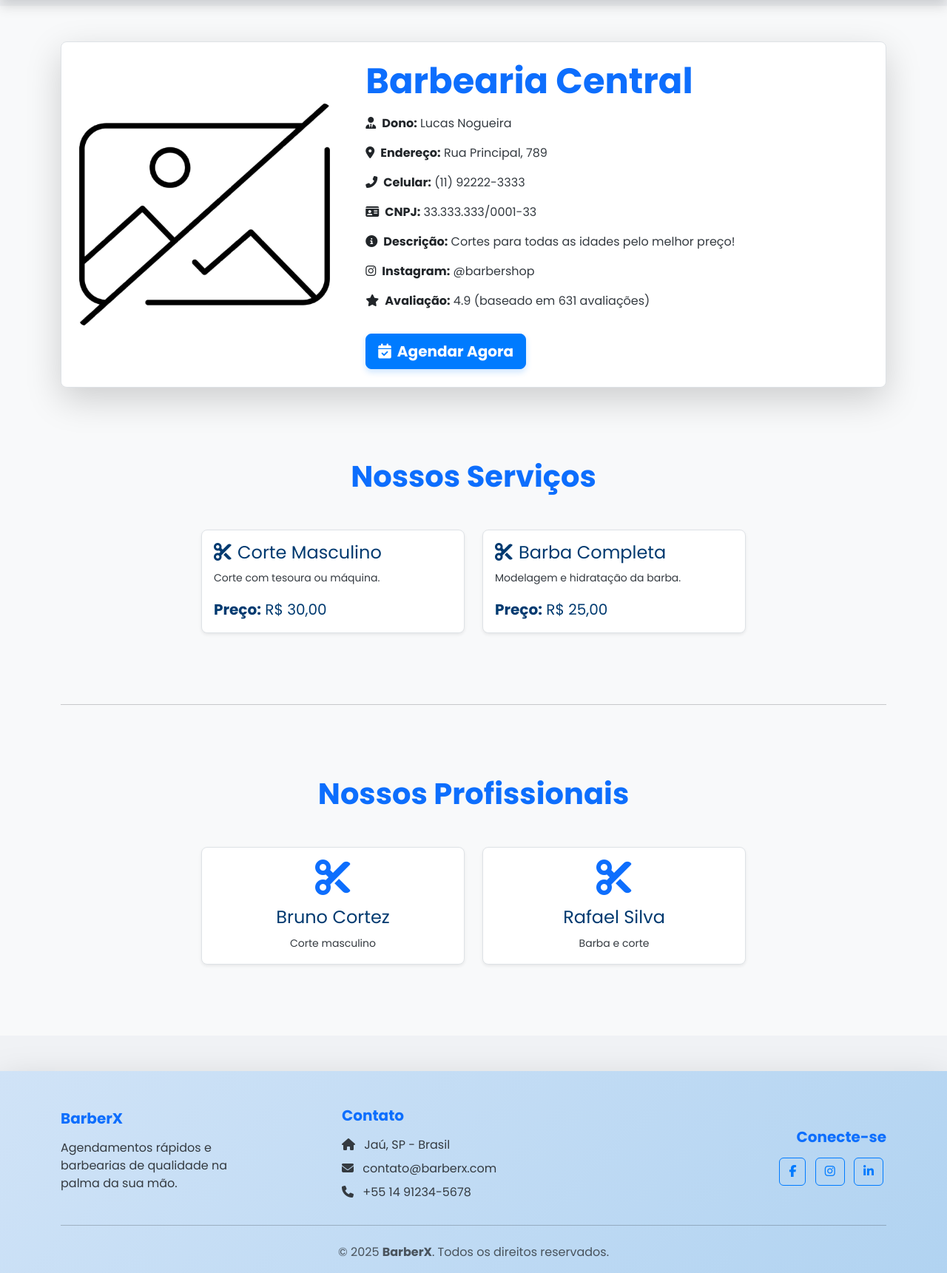
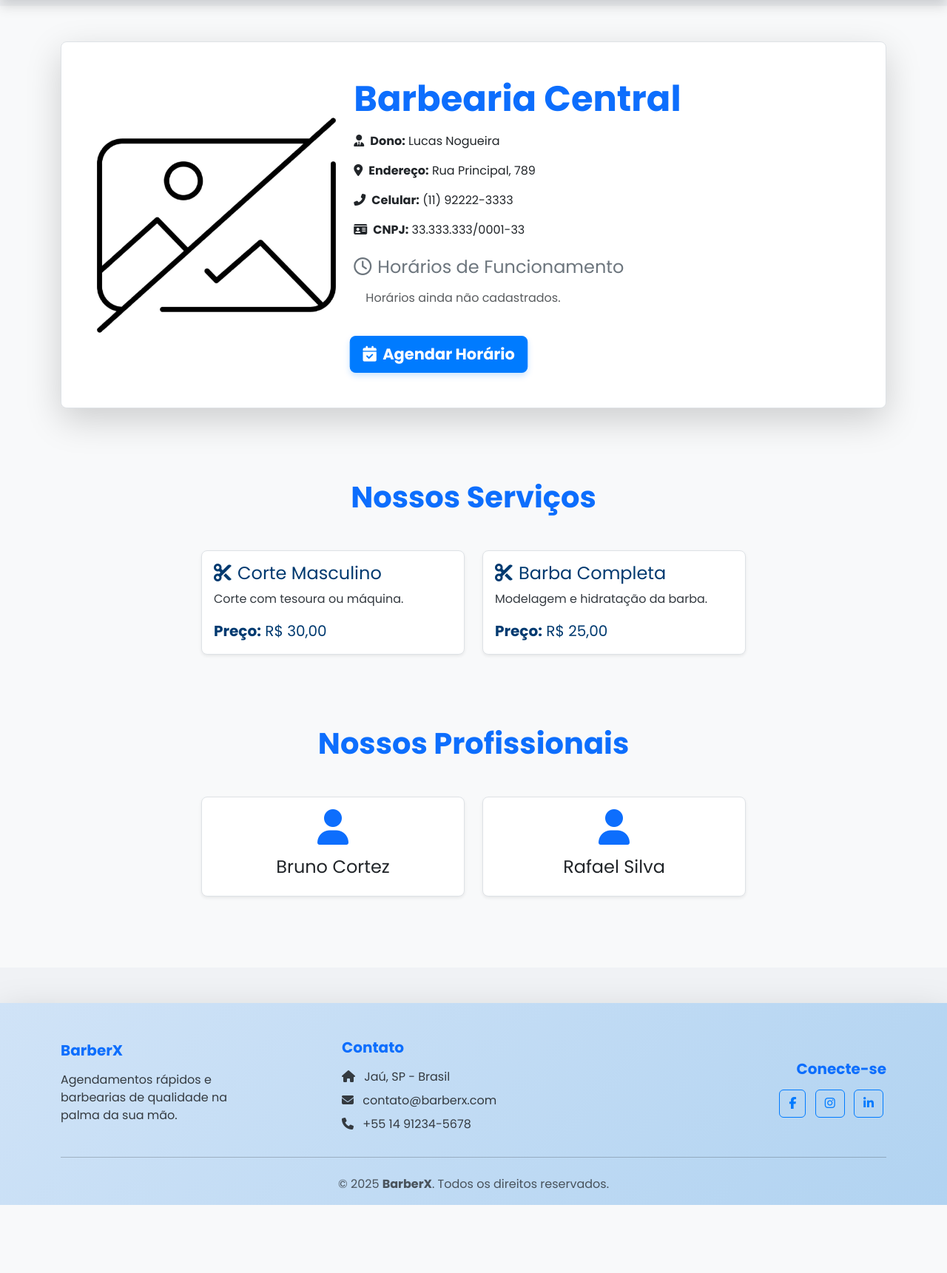
Before and after one commit to ortigozafe/barberx, a PHP site: page /barberx/barbearia?id=1 in a window 1280 px wide. Shown: the part 82-1803 px from the top of the page at 74% size. After the commit the page ends 1711 px from the top, so only its background shows below. Run offline with PHP 8.4, Linux system fonts and the light colour scheme; data comes from the database, SQL or seed files in the repository; both versions use the stored data as it was before the commit; data that the repository does not hold is empty; some libraries are stand-ins or nearby versions.

Commit message:
Removido especialidade

```diff
--- a/Controllers/barbeariaController.class.php
+++ b/Controllers/barbeariaController.class.php
@@ -31,14 +31,14 @@ class barbeariaController
         $barbeariaDAO = new BarbeariaDAO($this->param);
         $retornoBarbearia = $barbeariaDAO->buscar_uma_barbearia($barbearia_id);
 
-        /*var_dump($retornoBarbearia);
-        die();*/
-
         $servicoDAO = new ServicoDAO($this->param);
         $retornoServico = $servicoDAO->buscar_servicos_por_barbearia($barbearia_id);
 
         $profissionalDAO = new ProfissionalDAO($this->param);
         $retornoProfissional = $profissionalDAO->buscar_profissionais_por_barbearia($barbearia_id);
+
+        $horarioDAO = new HorarioFuncionamentoDAO($this->param);
+        $retornoHorario = $horarioDAO->listarPorBarbearia($barbearia_id);
 
         $titulo = "BarberX - {$retornoBarbearia->nome}";
 
--- a/Controllers/donoController.class.php
+++ b/Controllers/donoController.class.php
@@ -254,10 +254,6 @@ class DonoController
 
         $barbearias = $dao->buscar_barbearias_por_dono($dono_id);
 
-        if (empty($barbearias)) {
-            die("Nenhuma barbearia cadastrada.");
-        }
-
         require_once "Views/layout/header.php";
         require_once "Views/dashboard.php";
         require_once "Views/layout/footer.php";
--- a/Models/BarbeariaDAO.class.php
+++ b/Models/BarbeariaDAO.class.php
@@ -46,7 +46,7 @@ class BarbeariaDAO
         $barbearias = $stm->fetchAll(PDO::FETCH_OBJ);
 
         foreach ($barbearias as $bar) {
-            $sqlProf = "SELECT nome, telefone, email, especialidade FROM profissional WHERE barbearia_id = ?";
+            $sqlProf = "SELECT nome, telefone, email FROM profissional WHERE barbearia_id = ?";
             $stmProf = $this->db->prepare($sqlProf);
             $stmProf->bindValue(1, $bar->id);
             $stmProf->execute();
--- a/Models/Profissional.class.php
+++ b/Models/Profissional.class.php
@@ -6,7 +6,6 @@ class Profissional
         private string $nome = "",
         private string $telefone = "",
         private string $email = "",
-        private string $especialidade = "",
         private $barbearia = null
     ) {}
 
@@ -26,10 +25,6 @@ class Profissional
     {
         return $this->email;
     }
-    public function getEspecialidade()
-    {
-        return $this->especialidade;
-    }
     public function getBarbearia()
     {
         return $this->barbearia;
--- a/Models/ProfissionalDAO.class.php
+++ b/Models/ProfissionalDAO.class.php
@@ -5,14 +5,13 @@ class ProfissionalDAO
 
     public function inserirProfissional($profissional)
     {
-        $sql = "INSERT INTO profissional (nome, telefone, email, especialidade, barbearia_id) VALUES (?, ?, ?, ?, ?)";
+        $sql = "INSERT INTO profissional (nome, telefone, email, barbearia_id) VALUES (?, ?, ?, ?, ?)";
         try {
             $stm = $this->db->prepare($sql);
             return $stm->execute([
                 $profissional->getNome(),
                 $profissional->getTelefone(),
                 $profissional->getEmail(),
-                $profissional->getEspecialidade(),
                 $profissional->getBarbearia()->getId()
             ]);
         } catch (PDOException $e) {
--- a/Views/barbearias_dono.php
+++ b/Views/barbearias_dono.php
@@ -29,7 +29,7 @@
                                     <?php foreach ($bar->profissionais as $prof): ?>
                                         <li>
                                             <i class="fas fa-user me-1"></i>
-                                            <?= htmlspecialchars($prof->nome) ?> — <?= htmlspecialchars($prof->especialidade ?? 'Não informada') ?>
+                                            <?= htmlspecialchars($prof->nome) ?>
                                         </li>
                                     <?php endforeach; ?>
                                 </ul>
--- a/Views/visualizar_barbearia.php
+++ b/Views/visualizar_barbearia.php
@@ -1,6 +1,7 @@
 <main class="bg-light text-dark-emphasis py-5">
     <div class="container">
-        <section class="barbearia-details card bg-white shadow-lg border rounded-3 p-4 mb-5 animate__animated animate__fadeIn">
+        <!-- SEÇÃO PRINCIPAL -->
+        <section class="barbearia-details card bg-white shadow-lg border rounded-3 p-5 mb-5 animate__animated animate__fadeIn">
             <div class="row align-items-center">
                 <div class="col-md-4 text-center mb-4 mb-md-0">
                     <?php
@@ -14,32 +15,45 @@
                         class="img-fluid rounded-3 me-3"
                         style="max-height: 300px; object-fit: cover; width: 100%;">
                 </div>
-                <div class="col-md-7 ms-4">
+                <div class="col-md-8">
                     <h2 class="display-5 fw-bold mb-3 text-primary animate__animated animate__fadeInDown"><?= htmlspecialchars($retornoBarbearia->nome) ?></h2>
-                    <p class="text-dark-gray"><strong class="text-dark"><i class="fas fa-user-tie me-2"></i>Dono:</strong> <?= htmlspecialchars($retornoBarbearia->nome_dono) ?></p>
-                    <p class="text-dark-gray"><strong class="text-dark"><i class="fas fa-map-marker-alt me-2"></i>Endereço:</strong> <?= htmlspecialchars($retornoBarbearia->endereco) ?></p>
-                    <p class="text-dark-gray"><strong class="text-dark"><i class="fas fa-phone-alt me-2"></i>Celular:</strong> <?= htmlspecialchars($retornoBarbearia->telefone) ?></p>
-                    <p class="text-dark-gray"><strong class="text-dark"><i class="fas fa-id-card me-2"></i>CNPJ:</strong> <?= htmlspecialchars($retornoBarbearia->cnpj) ?></p>
-                    <p class="text-dark-gray"><strong class="text-dark"><i class="fas fa-info-circle me-2"></i>Descrição:</strong> Cortes para todas as idades pelo melhor preço! </p>
-                    <p class="text-dark-gray"><strong class="text-dark"><i class="fab fa-instagram me-2"></i>Instagram:</strong> @barbershop </p>
-                    <p class="text-dark-gray"><strong class="text-dark"><i class="fas fa-star me-2"></i>Avaliação:</strong> 4.9 (baseado em 631 avaliações) </p>
-                    <a href="/barberx/agendar?id=<?= $retornoBarbearia->id ?>" class="btn btn-primary btn-lg mt-3 fw-bold">
-                        <i class="fas fa-calendar-check me-2"></i>Agendar Agora
+                    <p><strong><i class="fas fa-user-tie me-2"></i>Dono:</strong> <?= htmlspecialchars($retornoBarbearia->nome_dono) ?></p>
+                    <p><strong><i class="fas fa-map-marker-alt me-2"></i>Endereço:</strong> <?= htmlspecialchars($retornoBarbearia->endereco) ?></p>
+                    <p><strong><i class="fas fa-phone-alt me-2"></i>Celular:</strong> <?= htmlspecialchars($retornoBarbearia->telefone) ?></p>
+                    <p><strong><i class="fas fa-id-card me-2"></i>CNPJ:</strong> <?= htmlspecialchars($retornoBarbearia->cnpj) ?></p>
+
+                    <h4 class="mt-4 text-secondary"><i class="far fa-clock me-2"></i>Horários de Funcionamento</h4>
+                    <ul class="list-group list-group-flush mb-3">
+                        <?php if (!empty($retornoHorario)): ?>
+                            <?php foreach ($retornoHorario as $h): ?>
+                                <li class="list-group-item d-flex justify-content-between align-items-center">
+                                    <strong><?= ucfirst($h->dia_semana) ?>:</strong>
+                                    <?= htmlspecialchars($h->horario_abertura) ?> às <?= htmlspecialchars($h->horario_fechamento) ?>
+                                </li>
+                            <?php endforeach; ?>
+                        <?php else: ?>
+                            <li class="list-group-item text-muted">Horários ainda não cadastrados.</li>
+                        <?php endif; ?>
+                    </ul>
+
+                    <a href="/barberx/agendar?id=<?= $retornoBarbearia->id ?>" class="btn btn-primary btn-lg mt-3 fw-bold animate__animated animate__pulse animate__infinite">
+                        <i class="fas fa-calendar-check me-2"></i>Agendar Horário
                     </a>
                 </div>
             </div>
         </section>
 
+        <!-- SERVIÇOS -->
         <section class="servicos-section py-5">
             <h3 class="text-center display-6 fw-bold mb-5 text-primary">Nossos Serviços</h3>
             <div class="row justify-content-center g-4">
                 <?php if (!empty($retornoServico)): ?>
                     <?php foreach ($retornoServico as $rs): ?>
                         <div class="col-12 col-md-6 col-lg-4">
-                            <div class="card h-100 bg-white shadow-sm border rounded-3 p-3 animate__animated animate__fadeInUp">
+                            <div class="card h-100 shadow-sm border rounded-3 p-3 animate__animated animate__fadeInUp">
                                 <h4 class="card-title text-dark-blue mb-2"><i class="fas fa-scissors me-2"></i><?= htmlspecialchars($rs->nome) ?></h4>
-                                <p class="card-text text-dark-gray"><small><?= htmlspecialchars($rs->descricao) ?></small></p>
-                                <p class="card-text text-dark-blue fs-5 mt-auto"><strong>Preço:</strong> R$ <?= number_format($rs->preco, 2, ',', '.') ?></p>
+                                <p class="card-text text-dark-gray"><?= htmlspecialchars($rs->descricao) ?></p>
+                                <p class="card-text text-dark-blue fs-5"><strong>Preço:</strong> R$ <?= number_format($rs->preco, 2, ',', '.') ?></p>
                             </div>
                         </div>
                     <?php endforeach; ?>
@@ -49,18 +63,16 @@
             </div>
         </section>
 
-        <hr class="my-5 text-dark-gray opacity-25">
-
+        <!-- PROFISSIONAIS -->
         <section class="profissionais-section py-5">
             <h3 class="text-center display-6 fw-bold mb-5 text-primary">Nossos Profissionais</h3>
             <div class="row justify-content-center g-4">
                 <?php if (!empty($retornoProfissional)): ?>
                     <?php foreach ($retornoProfissional as $rp): ?>
                         <div class="col-12 col-md-6 col-lg-4">
-                            <div class="card h-100 bg-white shadow-sm border rounded-3 p-3 text-center animate__animated animate__fadeInUp">
-                                <i class="fas fa-cut fa-3x text-primary mb-3"></i>
-                                <h4 class="card-title text-dark-blue mb-2"><?= htmlspecialchars($rp->nome) ?></h4>
-                                <p class="card-text text-dark-gray"><small><?= htmlspecialchars($rp->especialidade) ?></small></p>
+                            <div class="card h-100 shadow-sm border rounded-3 p-3 text-center animate__animated animate__fadeInUp">
+                                <i class="fas fa-user fa-3x text-primary mb-3"></i>
+                                <h4 class="card-title mb-2"><?= htmlspecialchars($rp->nome) ?></h4>
                             </div>
                         </div>
                     <?php endforeach; ?>
```
Also changed, not shown: BD/barberx.sql (+0 -33 lines), Controllers/profissionalController.class.php (deleted, +0 -31 lines), Views/form_barbearia.php (+2 -13 lines).
